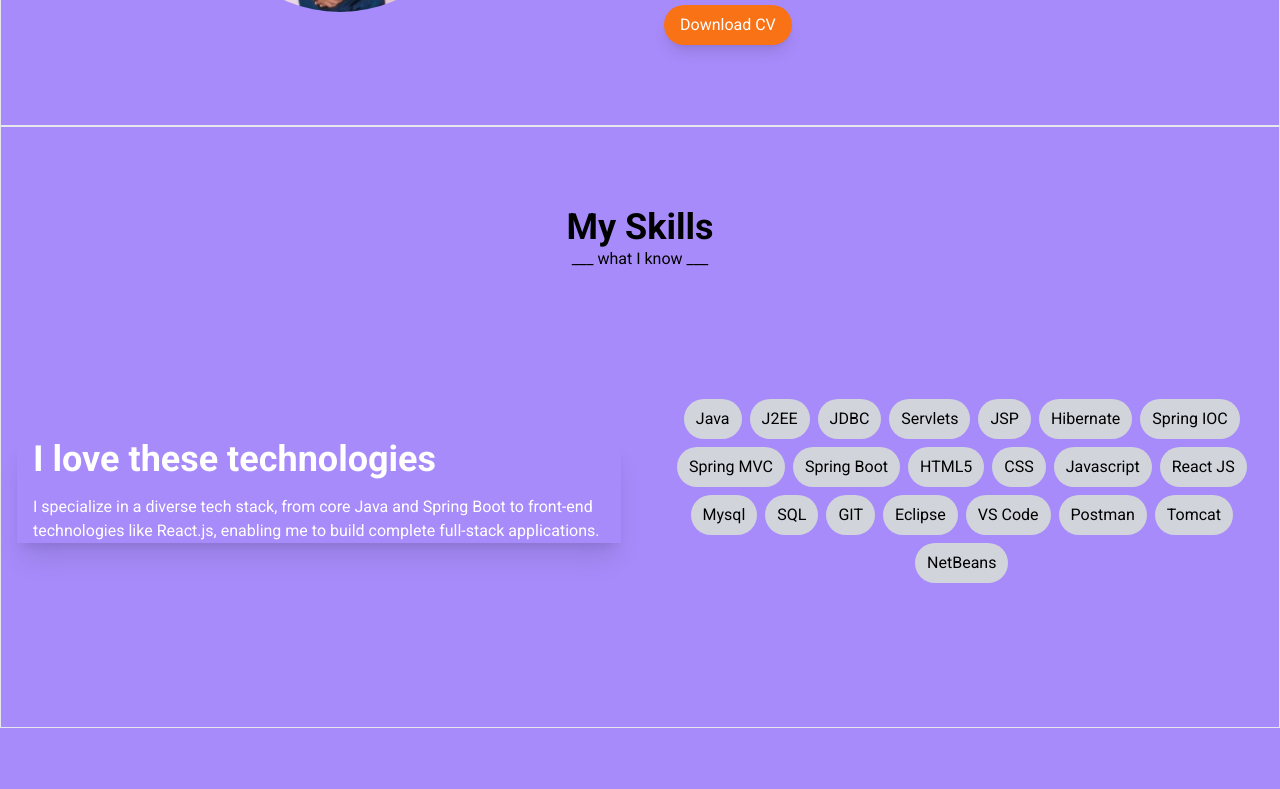
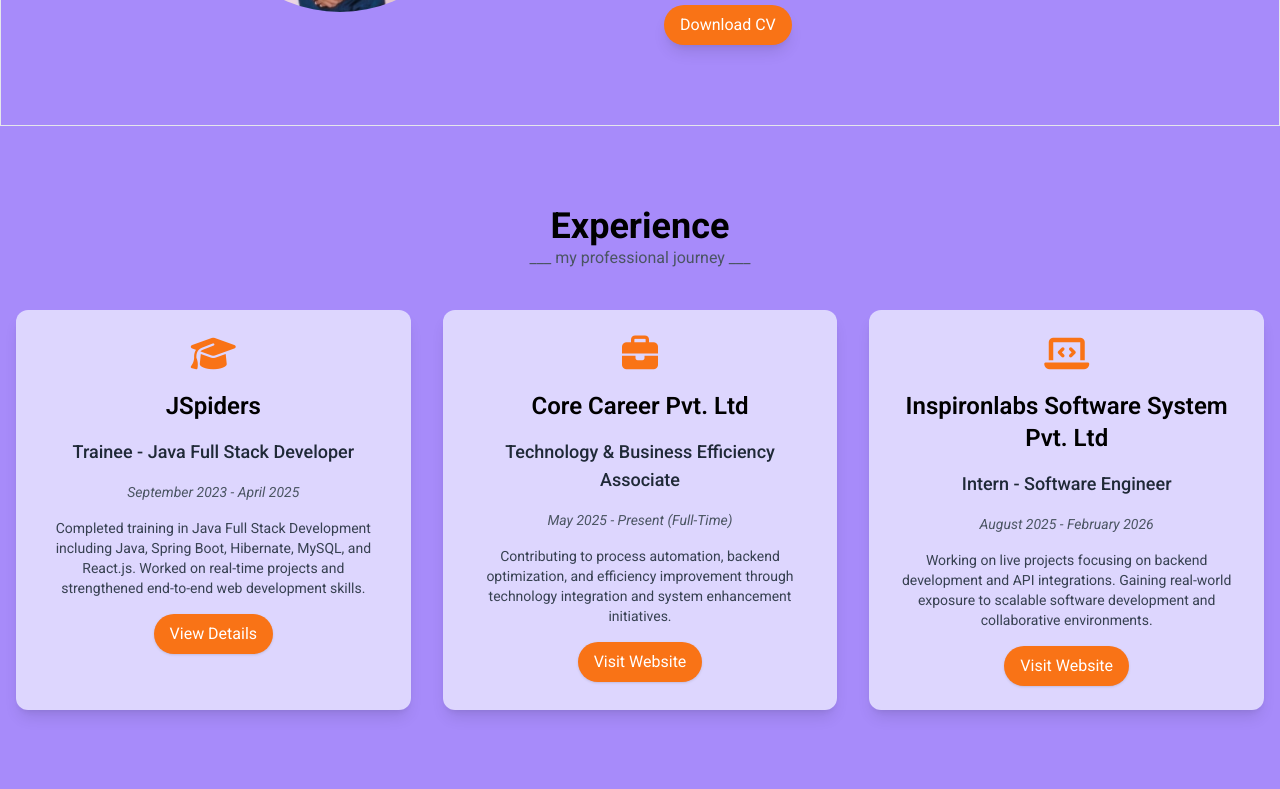
Before and after one commit to RishavKumar8578/My_Portfolio, a React (Vite) app: page / in a window 1280 px wide. Shown: the part 1340-2129 px from the top of the page. Built offline with nearby package versions, Linux system fonts and the light colour scheme.

Commit message:
add experience page

```diff
--- a/src/App.jsx
+++ b/src/App.jsx
@@ -3,6 +3,7 @@
 import Header from './components/Header'
 import Banner from './components/Banner'
 import About from './components/About'
+import Experience from './components/Experience';
 import MyProject from './components/MyProject'
 import Footer from './components/Footer'
 import Skills from './components/Skills';
@@ -25,6 +26,10 @@
 
       <section id="about">
         <About />
+      </section>
+
+      <section id="experience">
+        <Experience />
       </section>
 
       <section id="skills">
--- a/src/components/About.jsx
+++ b/src/components/About.jsx
@@ -11,7 +11,7 @@
      This internship helped me strengthen my development skills and prepared me for professional roles in software development.`,
     actionButton: {
       title: "Download CV",
-      link: "https://drive.google.com/file/d/1c7iPYZfocM3xL70-Z7l4tPoB77APaQo6/view",
+      link: "https://drive.google.com/file/d/1GKlfgHYZUQFXA2CiWcijvNKFn4Dcz6gq/view",
     },
   });
 
@@ -35,7 +35,7 @@
   return (
     <div className="main-container border py-20 bg-violet-400 px-4">
       <h1 className="text-center text-4xl font-bold">About Me</h1>
-      <h3 className="text-center pb-16">___ who i am ___</h3>
+      <h3 className="text-center pb-16 text-gray-600">___ who i am ___</h3>
       <div className="inside-main flex flex-col md:flex-row items-center gap-12 max-w-6xl mx-auto">
         {/* Image */}
         <div className="w-full md:w-1/2 flex justify-center">
--- a/src/components/Contacts.jsx
+++ b/src/components/Contacts.jsx
@@ -40,7 +40,7 @@
   return (
    <div className="contact-container border py-20 bg-violet-400 px-4" id="contact">
   <h2 className="text-4xl font-bold text-center">Contact Me</h2>
-  <h3 className="text-center pb-16">___ get in touch ___</h3>
+  <h3 className="text-center pb-16 text-gray-600">___ get in touch ___</h3>
 
   {/* Responsive Container */}
   <div className="container mx-auto flex flex-col  md:flex-row md:space-x-8 space-y-8 md:space-y-0">
--- /dev/null
+++ b/src/components/Experience.jsx
@@ -0,0 +1,72 @@
+import { useState } from "react";
+
+const Experience = () => {
+  const [experienceList] = useState([
+    {
+      title: "JSpiders",
+      role: "Trainee - Java Full Stack Developer",
+      duration: "September 2023 - April 2025",
+      desc: `Completed training in Java Full Stack Development including Java, Spring Boot, Hibernate, MySQL, and React.js. Worked on real-time projects and strengthened end-to-end web development skills.`,
+      icon: "fa-graduation-cap",
+      actionButton: {
+        title: "View Details",
+        link: "https://www.jspiders.com/",
+      },
+    },
+    {
+      title: "Core Career Pvt. Ltd",
+      role: "Technology & Business Efficiency Associate",
+      duration: "May 2025 - Present (Full-Time)",
+      desc: `Contributing to process automation, backend optimization, and efficiency improvement through technology integration and system enhancement initiatives.`,
+      icon: "fa-briefcase",
+      actionButton: {
+        title: "Visit Website",
+        link: "https://www.careersatcore.com/",
+      },
+    },
+    {
+      title: "Inspironlabs Software System Pvt. Ltd",
+      role: "Intern - Software Engineer",
+      duration: "August 2025 - February 2026",
+      desc: `Working on live projects focusing on backend development and API integrations. Gaining real-world exposure to scalable software development and collaborative environments.`,
+      icon: "fa-laptop-code",
+      actionButton: {
+        title: "Visit Website",
+        link: "https://inspironlabs.com/",
+      },
+    },
+  ]);
+
+  return (
+    <div className="bg-violet-400 py-20 px-4">
+      <h1 className="text-center text-4xl font-bold">Experience</h1>
+      <h3 className="text-center pb-10 text-gray-600">___ my professional journey ___</h3>
+
+      {/* Responsive Grid */}
+      <div className="grid grid-cols-1 sm:grid-cols-2 lg:grid-cols-3 gap-8">
+        {experienceList.map((exp, index) => (
+          <div
+            key={index}
+            className="bg-violet-200 hover:bg-violet-300 shadow-lg rounded-xl p-6 flex flex-col items-center transform transition hover:-translate-y-2 text-center space-y-4"
+          >
+            <i className={`fa-solid ${exp.icon} text-4xl text-orange-500`}></i>
+            <h2 className="text-2xl font-semibold">{exp.title}</h2>
+            <h3 className="text-lg font-medium text-gray-800">{exp.role}</h3>
+            <p className="text-sm text-gray-600 italic">{exp.duration}</p>
+            <p className="text-sm text-gray-700">{exp.desc}</p>
+            <a
+              href={exp.actionButton.link}
+              target="_blank"
+              rel="noreferrer"
+              className="inline-block mt-2 px-4 py-2 bg-orange-500 hover:bg-orange-600 text-white rounded-full shadow"
+            >
+              {exp.actionButton.title}
+            </a>
+          </div>
+        ))}
+      </div>
+    </div>
+  );
+};
+
+export default Experience;
--- a/src/components/Header.jsx
+++ b/src/components/Header.jsx
@@ -12,7 +12,7 @@
   ]);
   const [actionButton] = useState({
     title: "Download CV",
-    link: "https://drive.google.com/file/d/1c7iPYZfocM3xL70-Z7l4tPoB77APaQo6/view",
+    link: "https://drive.google.com/file/d/1GKlfgHYZUQFXA2CiWcijvNKFn4Dcz6gq/view",
   });
 
   const [isOpen, setIsOpen] = useState(false);
--- a/src/components/Skills.jsx
+++ b/src/components/Skills.jsx
@@ -24,12 +24,14 @@
     { title: "Postman", id: 19 },
     { title: "Tomcat", id: 20 },
     { title: "NetBeans", id: 21 },
+    { title: "MicroServices", id: 22 },
+    { title: "Kafka", id: 23 },
   ]);
 
   return (
     <div className="border py-20 bg-violet-400 px-4">
       <h1 className="text-4xl font-bold text-center">My Skills</h1>
-      <h3 className="text-center pb-16">___ what I know ___</h3>
+      <h3 className="text-center pb-16 text-gray-600">___ what I know ___</h3>
 
       {/* Background Container */}
       <div
```
